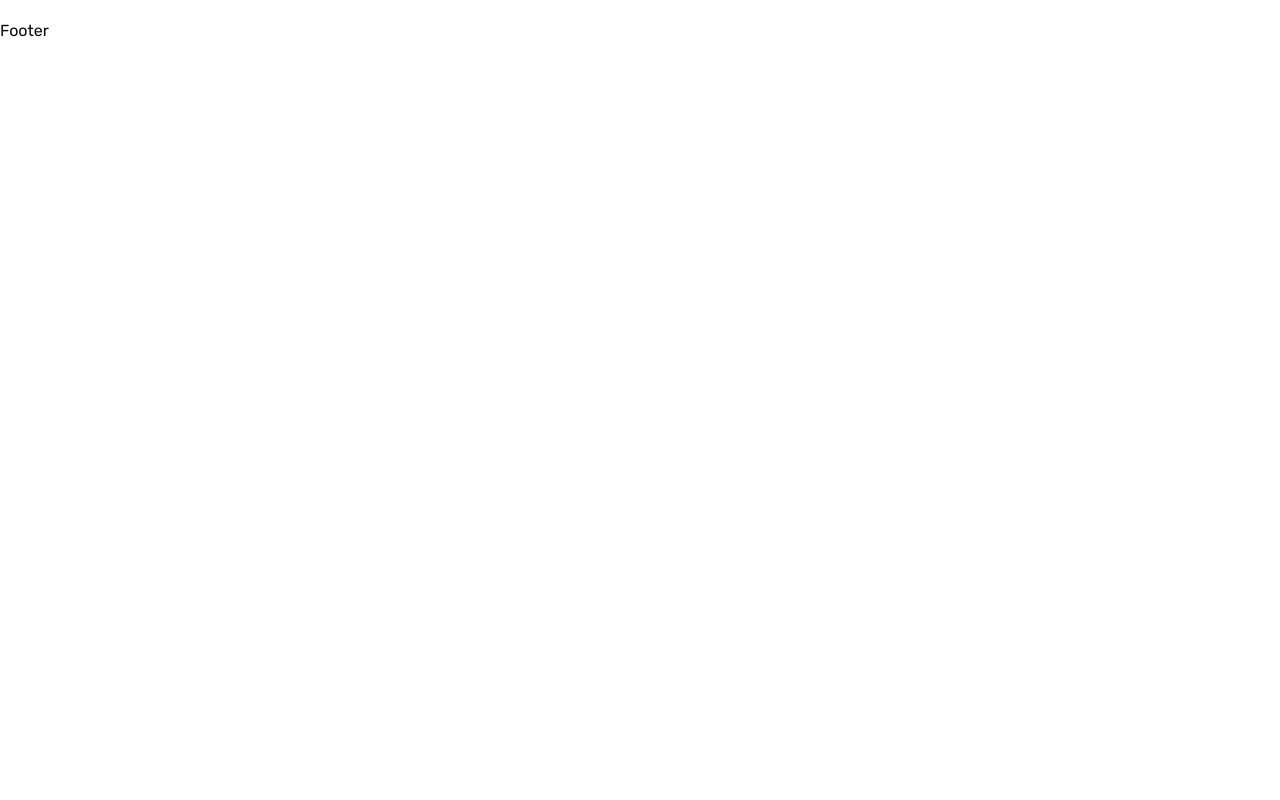
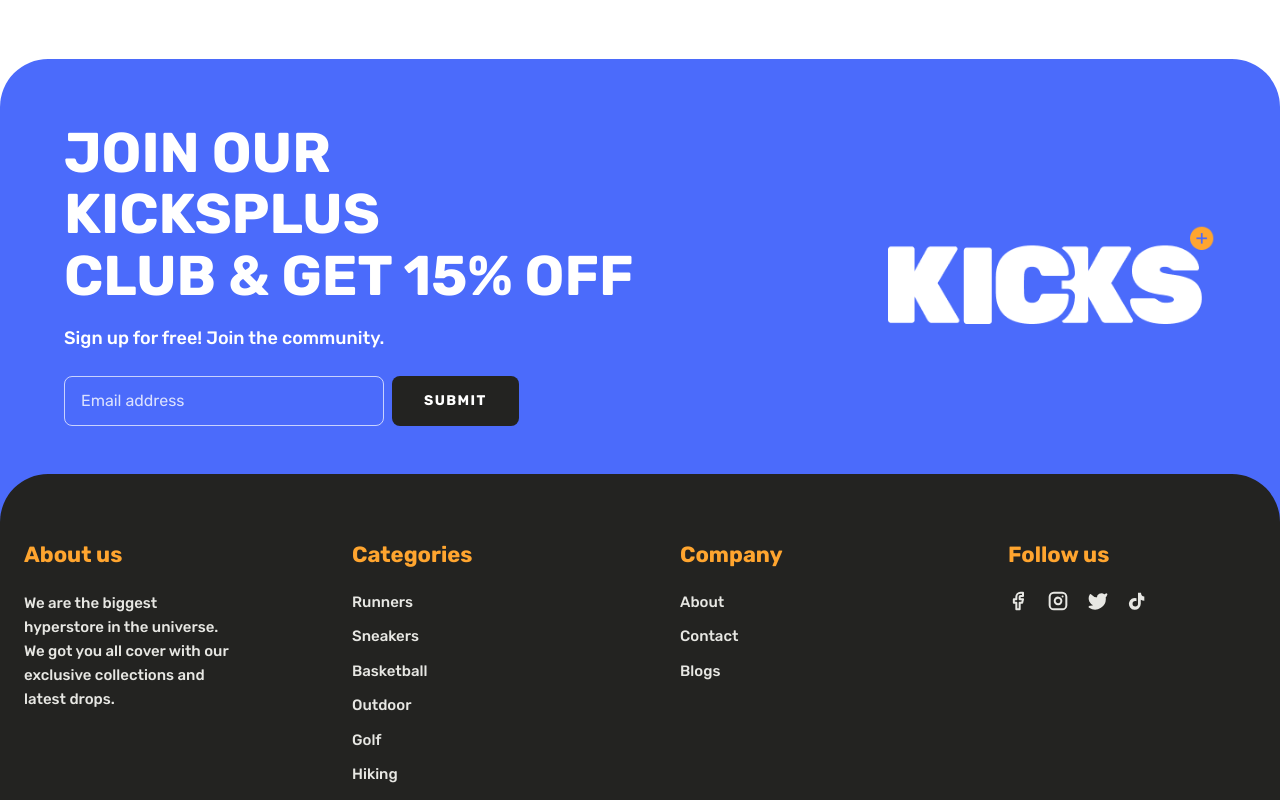
Before and after one commit to suman-das-dev/zavisoft-frontend-task, a React (Vite) app: page / in a window 1280 px wide. Shown: the part 2260-3060 px from the top of the page. Before the commit the page ends 2303 px from the top, so only its background shows below. Built offline with nearby package versions, Linux system fonts and the light colour scheme; no server answers.

Commit message:
footer section  design complete

```diff
--- a/src/components/Footer.tsx
+++ b/src/components/Footer.tsx
@@ -1,7 +1,164 @@
+import React from 'react';
+import { Facebook, Instagram, Twitter } from 'lucide-react'; // Lucide থেকে ইমপোর্ট করা হলো
 
- const Footer = () => {
+const Footer = () => {
+
+  // ================= FOOTER DATA ================= //
+  const footerData = {
+    categories: [
+      { name: "Runners", path: "#" },
+      { name: "Sneakers", path: "#" },
+      { name: "Basketball", path: "#" },
+      { name: "Outdoor", path: "#" },
+      { name: "Golf", path: "#" },
+      { name: "Hiking", path: "#" },
+    ],
+    company: [
+      { name: "About", path: "#" },
+      { name: "Contact", path: "#" },
+      { name: "Blogs", path: "#" },
+    ],
+    socials: [
+      {
+        name: "Facebook",
+        path: "#",
+        icon: <Facebook size={20} strokeWidth={2} absoluteStrokeWidth />
+      },
+      {
+        name: "Instagram",
+        path: "#",
+        icon: <Instagram size={20} strokeWidth={2} absoluteStrokeWidth />
+      },
+      {
+        name: "Twitter",
+        path: "#",
+        icon: <Twitter size={20} strokeWidth={2} absoluteStrokeWidth fill="currentColor" />
+      },
+      {
+        name: "TikTok",
+        path: "#",
+        // Lucide-এ TikTok আইকন না থাকায় ডিজাইনের একুরেসি ঠিক রাখতে অরিজিনাল SVG ব্যবহার করা হয়েছে
+        icon: <svg width="20" height="20" viewBox="0 0 24 24" fill="currentColor"><path d="M19.589 6.686a4.793 4.793 0 01-3.975-4.685H12v13.369a3.27 3.27 0 11-3.27-3.27c.527 0 1.02.126 1.45.347V8.56a7.11 7.11 0 105.15 6.84v-4.83a8.683 8.683 0 004.259 1.13v-3.86a4.766 4.766 0 01-0.005-1.154z"/></svg>
+      },
+    ]
+  };
+
   return (
-    <div>Footer</div>
-  )
+    <footer className=" py-10 ">
+      <div className="max-w-[1400px] mx-auto">
+
+        {/* ================= TOP BLUE SECTION ================= */}
+        <div className="bg-[#4B6BFB] rounded-t-[48px] px-8 md:px-16 pt-16 pb-28 flex flex-col md:flex-row justify-between items-start md:items-center relative z-0">
+          <div className="max-w-xl mb-12 md:mb-0">
+            <h2 className="text-white text-[32px] md:text-[48px] lg:text-[56px] font-[900] leading-[1.1] mb-4">
+              JOIN OUR KICKSPLUS<br />CLUB & GET 15% OFF
+            </h2>
+            <p className="text-white text-[16px] md:text-lg font-medium mb-6">
+              Sign up for free! Join the community.
+            </p>
+            <form className="flex flex-col sm:flex-row gap-2">
+              <input
+                type="email"
+                placeholder="Email address"
+                className="bg-transparent border border-white/70 px-4 py-3 rounded-lg text-white placeholder-white/80 focus:outline-none focus:border-white w-full sm:w-[320px]"
+              />
+              <button
+                type="submit"
+                className="bg-[#232321] text-white px-8 py-3 rounded-lg font-bold text-sm tracking-widest hover:bg-black transition-colors"
+              >
+                SUBMIT
+              </button>
+            </form>
+          </div>
+
+          {/* Top Logo Image Container */}
+          <div className="flex-shrink-0 relative w-full md:w-auto flex justify-end">
+            <img
+              src="/src/assets/footer1.png"
+              alt="KICKS Logo"
+              className="h-[60px] md:h-[100px] object-contain"
+            />
+          </div>
+        </div>
+
+        {/* ================= BOTTOM BLACK SECTION ================= */}
+        <div className="bg-[#232321] rounded-[48px] px-8 md:px-16 lg:px-6 pt-16 pb-12 relative -mt-16 z-10 overflow-hidden flex flex-col min-h-[550px]">
+
+          <div className="grid grid-cols-1 sm:grid-cols-2 lg:grid-cols-4 gap-x-20 gap-y-12 relative z-20 mb-auto">
+
+            {/* About us */}
+            <div className="lg:pr-10">
+              <h3 className="text-[#FFA52F] text-[22px] font-bold mb-5">About us</h3>
+              <p className="text-[#E7E7E3] text-[15px] font-medium leading-[1.6]">
+                We are the biggest hyperstore in the universe. We got you all cover with our exclusive collections and latest drops.
+              </p>
+            </div>
+
+            {/* Categories Loop */}
+            <div>
+              <h3 className="text-[#FFA52F] text-[22px] font-bold mb-5">Categories</h3>
+              <ul className="text-[#E7E7E3] text-[15px] font-medium space-y-3">
+                {footerData.categories.map((category, index) => (
+                  <li key={index}>
+                    <a href={category.path} className="hover:text-white transition-colors">
+                      {category.name}
+                    </a>
+                  </li>
+                ))}
+              </ul>
+            </div>
+
+            {/* Company Loop */}
+            <div>
+              <h3 className="text-[#FFA52F] text-[22px] font-bold mb-5">Company</h3>
+              <ul className="text-[#E7E7E3] text-[15px] font-medium space-y-3">
+                {footerData.company.map((item, index) => (
+                  <li key={index}>
+                    <a href={item.path} className="hover:text-white transition-colors">
+                      {item.name}
+                    </a>
+                  </li>
+                ))}
+              </ul>
+            </div>
+
+            {/* Follow us Loop */}
+            <div>
+              <h3 className="text-[#FFA52F] text-[22px] font-bold mb-5">Follow us</h3>
+              <div className="flex gap-5 items-center">
+                {footerData.socials.map((social, index) => (
+                  <a
+                    key={index}
+                    href={social.path}
+                    aria-label={social.name}
+                    className="text-[#E7E7E3] hover:text-white transition-colors"
+                  >
+                    {social.icon}
+                  </a>
+                ))}
+              </div>
+            </div>
+
+          </div>
+
+          {/* Giant Bottom Logo Image Container */}
+          <div className="mt-20 w-full flex justify-center translate-y-[26%] pointer-events-none z-10">
+            <img
+              src="/src/assets/footer.png"
+              alt="Giant KICKS Background"
+              className="w-full max-w-[1200px] object-cover"
+            />
+          </div>
+        </div>
+
+      </div>
+
+      {/* Copyright */}
+      <div className="text-center text-[#232321] text-[14px] font-medium mt-8">
+        © All rights reserved
+      </div>
+    </footer>
+  );
 }
-export default Footer
+
+export default Footer;
```
Also changed, not shown: src/assets/footer.png (added), src/assets/footer1.png (added).
